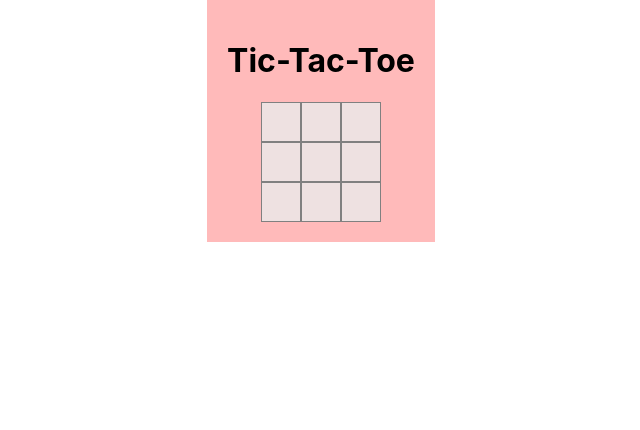
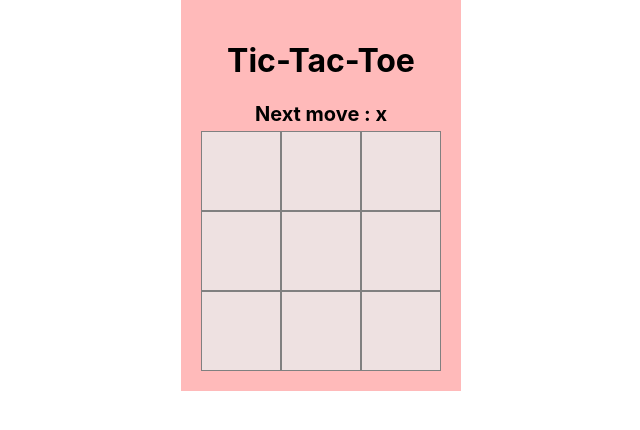
Before and after one commit to sidharth-n/ReactJS-lab, a React (Create React App) app in the folder myapp/: page / in a window 1280 px wide. Shown: the top 430 px of the page, without its empty margins (319-959 px from the left). Built offline with nearby package versions, Linux system fonts and the light colour scheme.

Commit message:
game base logic done

```diff
--- a/myapp/src/App.css
+++ b/myapp/src/App.css
@@ -1,7 +1,7 @@
 .Button {
-  width: 40px;
-  height: 40px;
-  font-size: 30px;
+  width: 80px;
+  height: 80px;
+  font-size: 50px;
   font-weight: bold;
   border: 1px solid grey;
   background-color: rgb(238, 225, 225);
@@ -19,3 +19,9 @@
 .rows {
   display: flex;
 }
+
+.status {
+  font-size: 20px;
+  margin-bottom: 5px;
+  font-weight: bold;
+}
--- a/myapp/src/App.js
+++ b/myapp/src/App.js
@@ -1,42 +1,81 @@
 import { useState } from "react";
 import "./App.css";
 
-function Square() {
-  const [value, setvalue] = useState(null);
-
-  function handleClick() {
-    setvalue("x");
-  }
+function Square(props) {
   return (
-    <button className="Button" onClick={handleClick}>
-      {value}
+    <button className="Button" onClick={props.onSquareClick}>
+      {props.value}
     </button>
   );
 }
 
 function App() {
+  const [squares, setSquares] = useState(Array(9).fill(null));
+  const [isNext, setIsNext] = useState(true);
+  const winner = calculateWinner(squares);
+  let status;
+  if (winner) {
+    status = `Winner : ${winner}`;
+  } else {
+    status = `Next move : ${isNext ? "x" : "o"}`;
+  }
+
+  function handleClick(i) {
+    if (squares[i] || calculateWinner(squares)) {
+      return;
+    }
+    const nextSquares = squares.slice();
+
+    if (isNext) {
+      nextSquares[i] = "x";
+    } else {
+      nextSquares[i] = "o";
+    }
+    setSquares(nextSquares);
+    setIsNext(!isNext);
+  }
   return (
     <div className="App">
       <>
         <h1>Tic-Tac-Toe</h1>
+        <div className="status">{status}</div>
         <div className="rows">
-          <Square />
-          <Square />
-          <Square />
+          <Square value={squares[0]} onSquareClick={() => handleClick(0)} />
+          <Square value={squares[1]} onSquareClick={() => handleClick(1)} />
+          <Square value={squares[2]} onSquareClick={() => handleClick(2)} />
         </div>
         <div className="rows">
-          <Square />
-          <Square />
-          <Square />
+          <Square value={squares[3]} onSquareClick={() => handleClick(3)} />
+          <Square value={squares[4]} onSquareClick={() => handleClick(4)} />
+          <Square value={squares[5]} onSquareClick={() => handleClick(5)} />
         </div>{" "}
         <div className="rows">
-          <Square />
-          <Square />
-          <Square />
+          <Square value={squares[6]} onSquareClick={() => handleClick(6)} />
+          <Square value={squares[7]} onSquareClick={() => handleClick(7)} />
+          <Square value={squares[8]} onSquareClick={() => handleClick(8)} />
         </div>
       </>
     </div>
   );
 }
+function calculateWinner(squares) {
+  const lines = [
+    [0, 1, 2],
+    [3, 4, 5],
+    [6, 7, 8],
+    [0, 3, 6],
+    [1, 4, 7],
+    [2, 5, 8],
+    [0, 4, 8],
+    [2, 4, 6],
+  ];
+  for (let i = 0; i < lines.length; i++) {
+    const [a, b, c] = lines[i];
+    if (squares[a] && squares[a] === squares[b] && squares[a] === squares[c]) {
+      return squares[a];
+    }
+  }
+  return null;
+}
 
 export default App;
```
